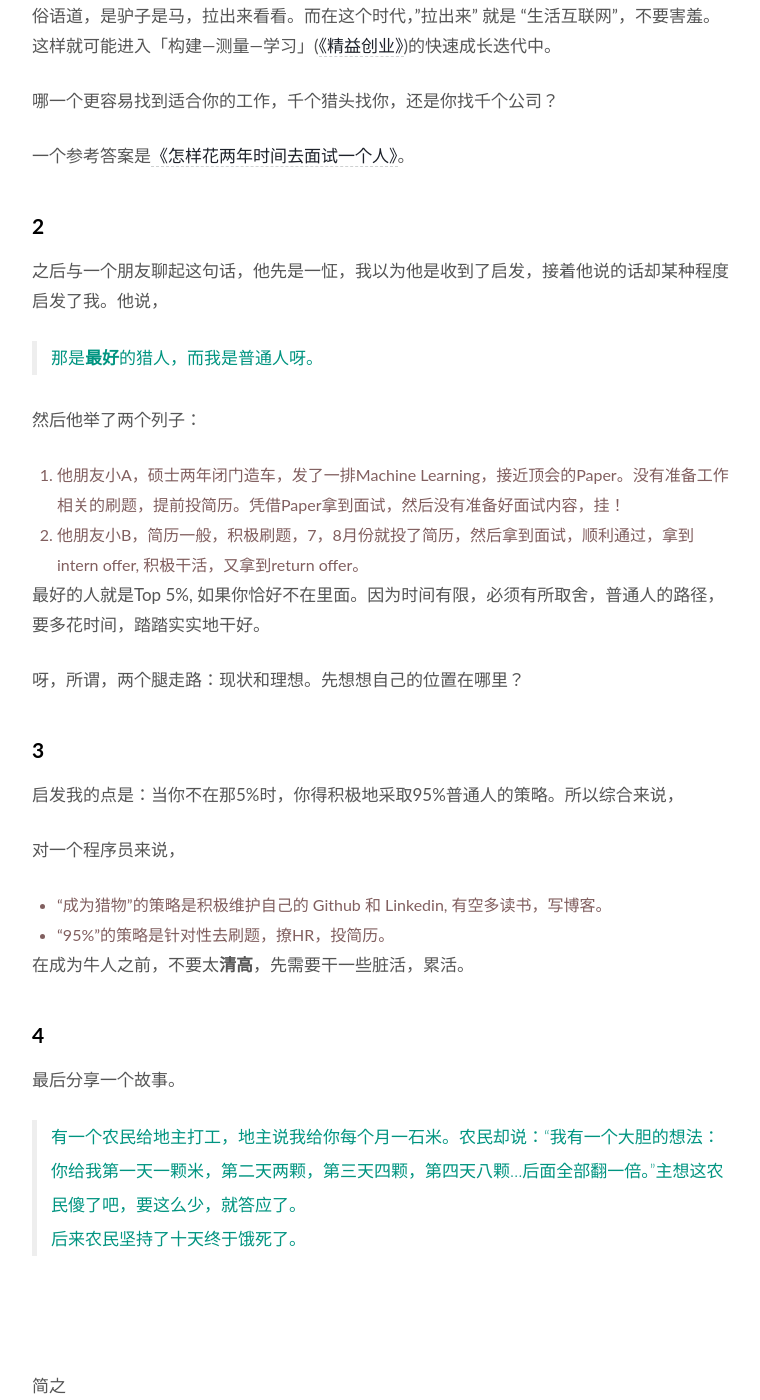
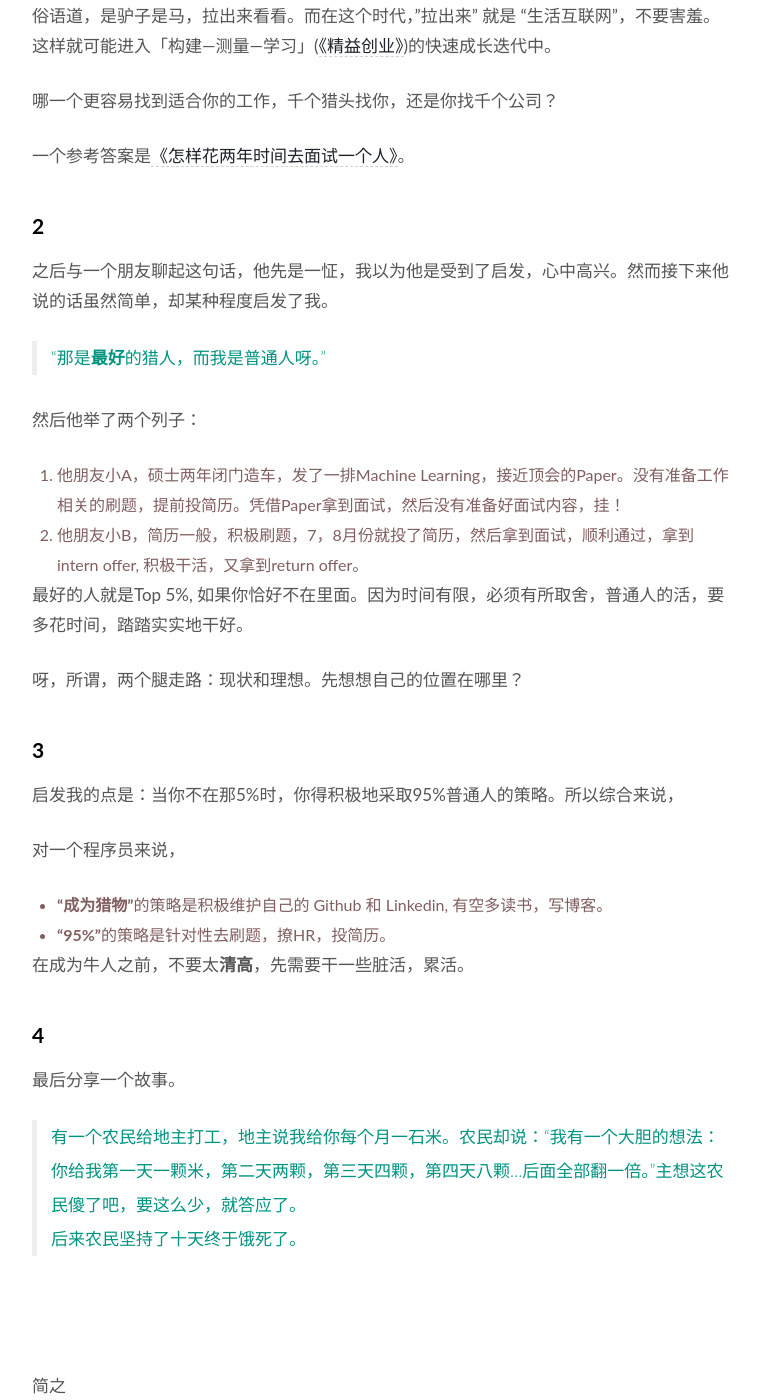
Before and after one commit to WillWang-X/willwang-x.github.io, a Jekyll site: the page built from _posts/2018-12-14-hunter-and-prey.md, in a window 1280 px wide and 1400 px high, scrolled down 561 px. Shown: the whole window, without its empty margins (258-1018 px from the left). Built offline with Jekyll 4.4.1, drawn with Linux system fonts in a browser that asks for light colours.

Commit message:
add hunter and prey

```diff
--- a/_posts/2018-12-14-hunter-and-prey.md
+++ b/_posts/2018-12-14-hunter-and-prey.md
@@ -28,16 +28,16 @@
 
 # 2
 
-之后与一个朋友聊起这句话，他先是一怔，我以为他是收到了启发，接着他说的话却某种程度启发了我。他说，
+之后与一个朋友聊起这句话，他先是一怔，我以为他是受到了启发，心中高兴。然而接下来他说的话虽然简单，却某种程度启发了我。
 
-> 那是**最好**的猎人，而我是普通人呀。
+> “那是**最好**的猎人，而我是普通人呀。”
 
 然后他举了两个列子：
 
 1. 他朋友小A，硕士两年闭门造车，发了一排Machine Learning，接近顶会的Paper。没有准备工作相关的刷题，提前投简历。凭借Paper拿到面试，然后没有准备好面试内容，挂！
 2. 他朋友小B，简历一般，积极刷题，7，8月份就投了简历，然后拿到面试，顺利通过，拿到intern offer, 积极干活，又拿到return offer。
 
-最好的人就是Top 5%, 如果你恰好不在里面。因为时间有限，必须有所取舍，普通人的路径，要多花时间，踏踏实实地干好。
+最好的人就是Top 5%, 如果你恰好不在里面。因为时间有限，必须有所取舍，普通人的活，要多花时间，踏踏实实地干好。
 
 呀，所谓，两个腿走路：现状和理想。先想想自己的位置在哪里？
 
@@ -47,8 +47,8 @@
 
 对一个程序员来说，
 
-* “成为猎物”的策略是积极维护自己的 Github 和 Linkedin, 有空多读书，写博客。
-* “95%”的策略是针对性去刷题，撩HR，投简历。
+* **“成为猎物”**的策略是积极维护自己的 Github 和 Linkedin, 有空多读书，写博客。
+* **“95%”**的策略是针对性去刷题，撩HR，投简历。
 
 在成为牛人之前，不要太**清高**，先需要干一些脏活，累活。
 
```
